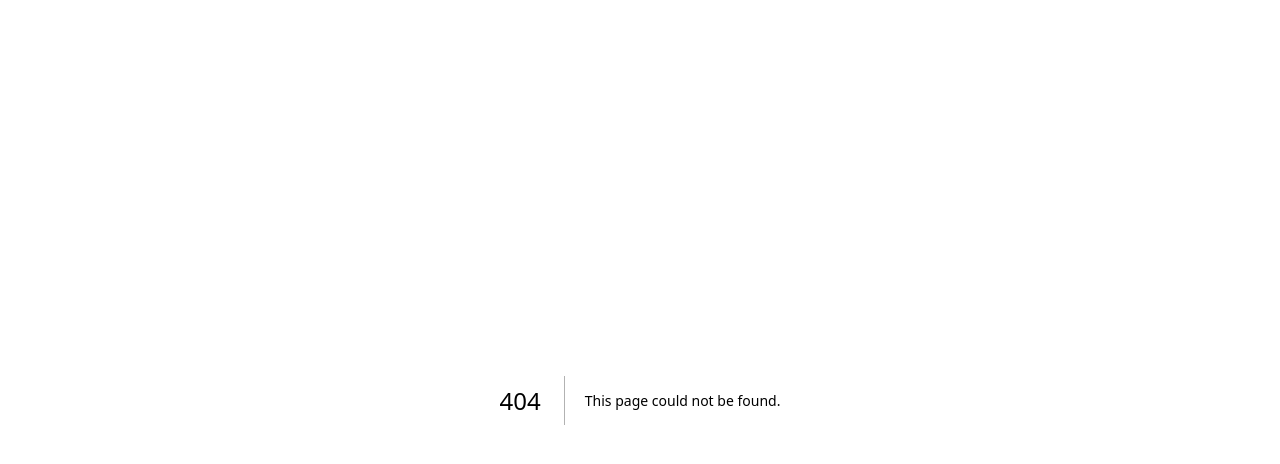
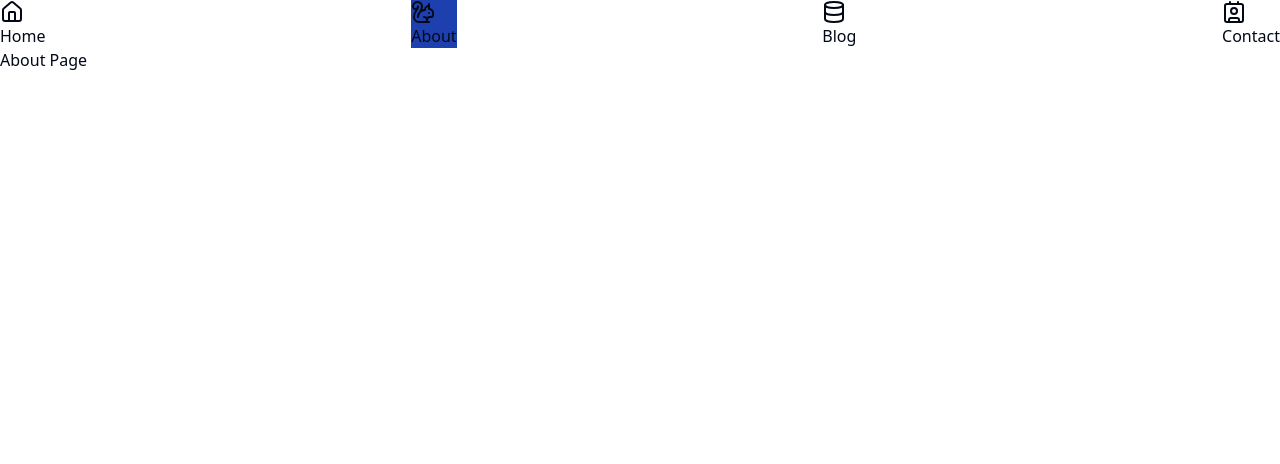
Before and after one commit to DewinU/dewin-demo, a Next.js app: page /about in a window 1280 px wide. Before the commit this address had no page. Shown: the top 464 px of the page. Built offline with nearby package versions, Linux system fonts and the light colour scheme.

Commit message:
test react compiler

```diff
--- /dev/null
+++ b/app/(auth)/layout.tsx
@@ -0,0 +1,16 @@
+import { geistMono, geistSans } from '../fonts/fonts'
+import '../globals.css'
+
+export default function AuthLayout({
+  children,
+}: Readonly<{
+  children: React.ReactNode
+}>) {
+  return (
+    <html lang='en'>
+      <body className={`${geistSans.variable} ${geistMono.variable}`}>
+        {children}
+      </body>
+    </html>
+  )
+}
--- /dev/null
+++ b/app/(auth)/login/page.tsx
@@ -0,0 +1,3 @@
+export default function Login() {
+  return <h1>Login Page</h1>
+}
--- /dev/null
+++ b/app/(auth)/register/page.tsx
@@ -0,0 +1,3 @@
+export default function Register() {
+  return <h1>Register Page</h1>
+}
--- /dev/null
+++ b/app/(dashboard)/about/page.tsx
@@ -0,0 +1,3 @@
+export default function About() {
+  return <h1>About Page</h1>
+}
--- a/app/layout.tsx
+++ b/app/(dashboard)/layout.tsx
@@ -1,22 +1,14 @@
 import type { Metadata } from 'next'
-import localFont from 'next/font/local'
-import './globals.css'
-
-const geistSans = localFont({
-  src: './fonts/GeistVF.woff',
-  variable: '--font-geist-sans',
-})
-const geistMono = localFont({
-  src: './fonts/GeistMonoVF.woff',
-  variable: '--font-geist-mono',
-})
+import '../globals.css'
+import NavBar from '@/components/custom/NavBar'
+import { geistMono, geistSans } from '../fonts/fonts'
 
 export const metadata: Metadata = {
   title: 'Create Next App',
   description: 'Generated by create next app',
 }
 
-export default function RootLayout({
+export default function DashBoardLayout({
   children,
 }: Readonly<{
   children: React.ReactNode
@@ -24,6 +16,7 @@ export default function RootLayout({
   return (
     <html lang='en'>
       <body className={`${geistSans.variable} ${geistMono.variable}`}>
+        <NavBar />
         {children}
       </body>
     </html>
--- a/app/page.tsx
+++ b/app/(dashboard)/page.tsx
@@ -2,8 +2,6 @@ import { db } from '@/db'
 import Image from 'next/image'
 
 export default async function Home() {
-  const todos = await db.query.todos.findMany()
-  console.log(todos)
   return (
     <div className='font-sans grid grid-rows-[20px_1fr_20px] items-center justify-items-center min-h-screen p-8 pb-20 gap-16 sm:p-20'>
       <main className='flex flex-col gap-8 row-start-2 items-center sm:items-start'>
--- /dev/null
+++ b/app/fonts/fonts.ts
@@ -0,0 +1,10 @@
+import localFont from 'next/font/local'
+
+export const geistSans = localFont({
+  src: '../fonts/GeistVF.woff',
+  variable: '--font-geist-sans',
+})
+export const geistMono = localFont({
+  src: '../fonts/GeistMonoVF.woff',
+  variable: '--font-geist-mono',
+})
--- /dev/null
+++ b/components/custom/NavBar.tsx
@@ -0,0 +1,24 @@
+import NavLink from './NavLink'
+import { House, Squirrel, Database, Contact } from 'lucide-react'
+
+export default function NavBar() {
+  return (
+    <nav className='flex gap-4 items-center justify-between'>
+      <NavLink href='/'>
+        <House /> Home
+      </NavLink>
+      <NavLink href='/about'>
+        <Squirrel />
+        About
+      </NavLink>
+      <NavLink href='/blog'>
+        <Database />
+        Blog
+      </NavLink>
+      <NavLink href='/contact'>
+        <Contact />
+        Contact
+      </NavLink>
+    </nav>
+  )
+}
--- /dev/null
+++ b/components/custom/NavLink.tsx
@@ -0,0 +1,19 @@
+'use client'
+import { cn } from '@/lib/utils'
+import Link from 'next/link'
+import { usePathname } from 'next/navigation'
+
+export default function NavLink({
+  href,
+  children,
+}: {
+  href: string
+  children: React.ReactNode
+}) {
+  const pathname: string = usePathname()
+  return (
+    <Link className={cn({ 'bg-blue-800': pathname === href })} href={href}>
+      {children}
+    </Link>
+  )
+}
```
